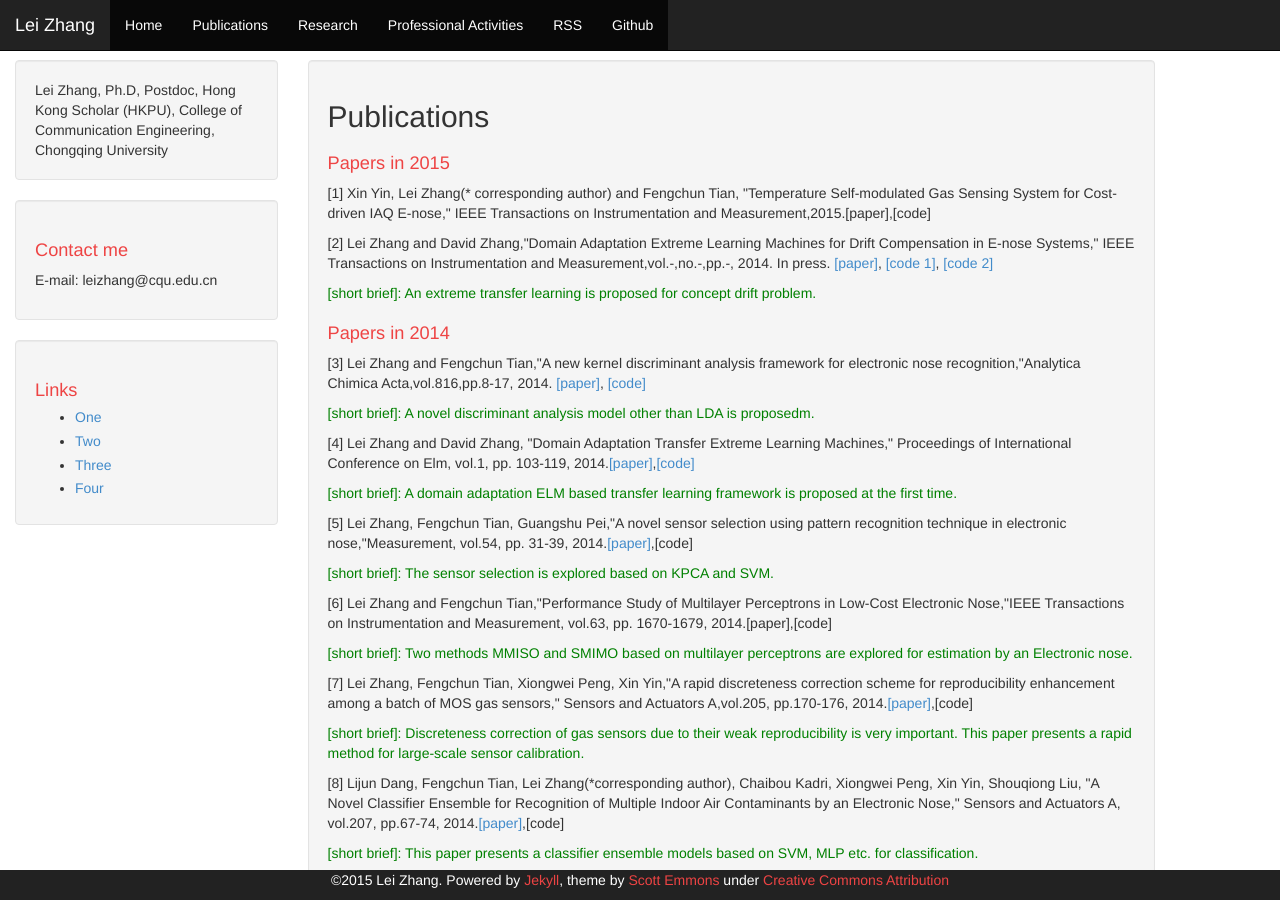
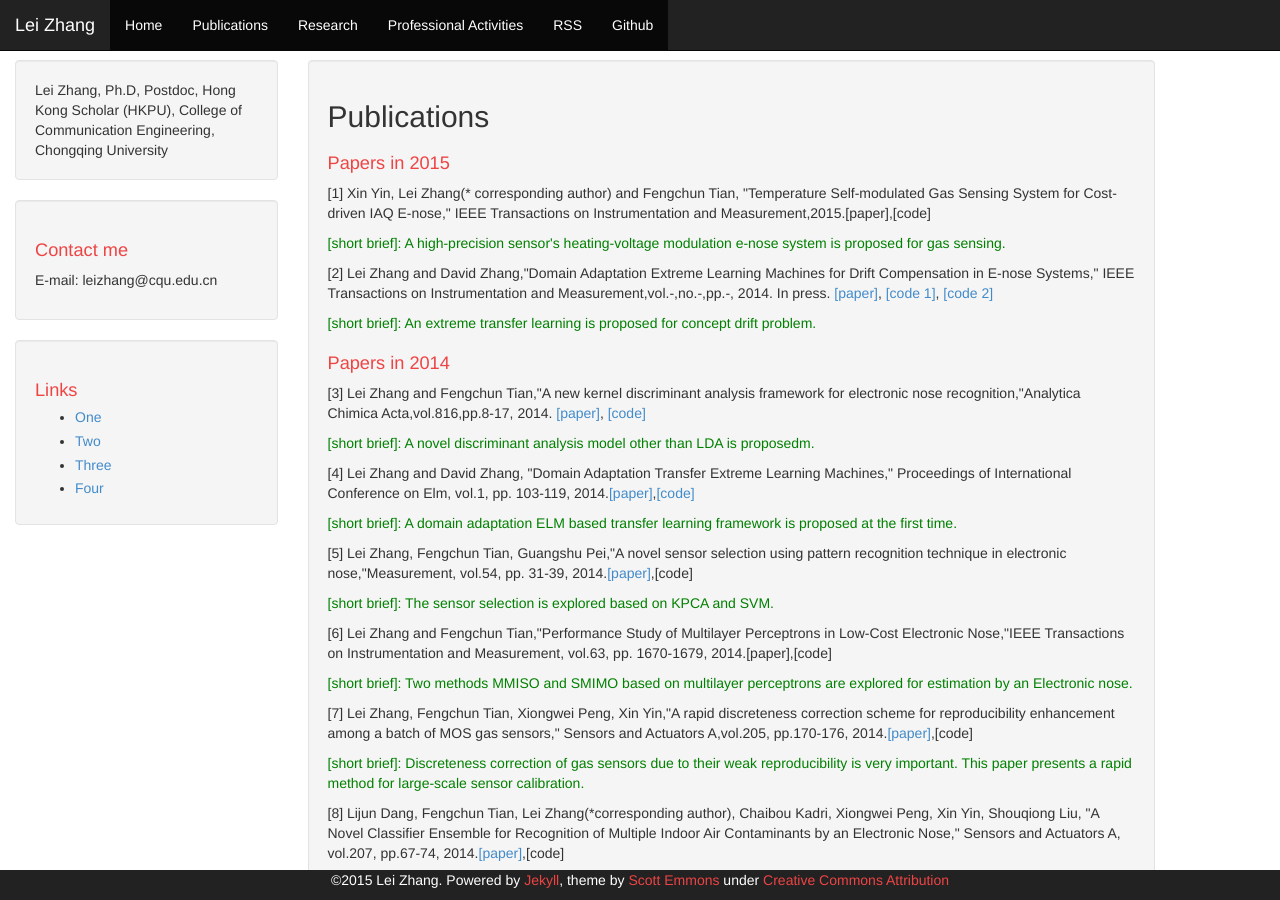
Before and after one commit to DrLeiZhang/website, a Jekyll site: the page built from publications.html, in a window 1280 px wide and 900 px high. Built offline with Jekyll 4.4.1, drawn with Linux system fonts in a browser that asks for light colours; Markdown is read by kramdown in place of the engine named in the settings.

Commit message:
Update
Signed-off-by: leizhang@cqu.edu.cn <leizhang@cqu.edu.cn>

```diff
--- a/publications.html
+++ b/publications.html
@@ -6,6 +6,8 @@ layout: default
     <h2>Publications</h2>
     <h1>Papers in 2015</h1>
 <p>[1] Xin Yin, Lei Zhang(* corresponding author) and Fengchun Tian, "Temperature Self-modulated Gas Sensing System for Cost-driven IAQ E-nose," IEEE Transactions on Instrumentation and Measurement,2015.[paper],[code]</p>
+<p style="color:green;">[short brief]: A high-precision sensor's heating-voltage modulation e-nose system is proposed for gas sensing.</p>
+
     <p> [2] Lei Zhang and David Zhang,"Domain Adaptation Extreme Learning Machines for Drift Compensation in E-nose Systems,"</a> IEEE Transactions on Instrumentation and Measurement,vol.-,no.-,pp.-, 2014. In press.<a href="resources/DAELM.pdf"> [paper]</a>,<a href="resources/DAELM-S.rar"> [code 1]</a>, <a href="resources/DAELM-T.rar"> [code 2]</a></p>
 <p style="color:green;">[short brief]: An extreme transfer learning is proposed for concept drift problem.</p>
     <h1>Papers in 2014</h1>
```
